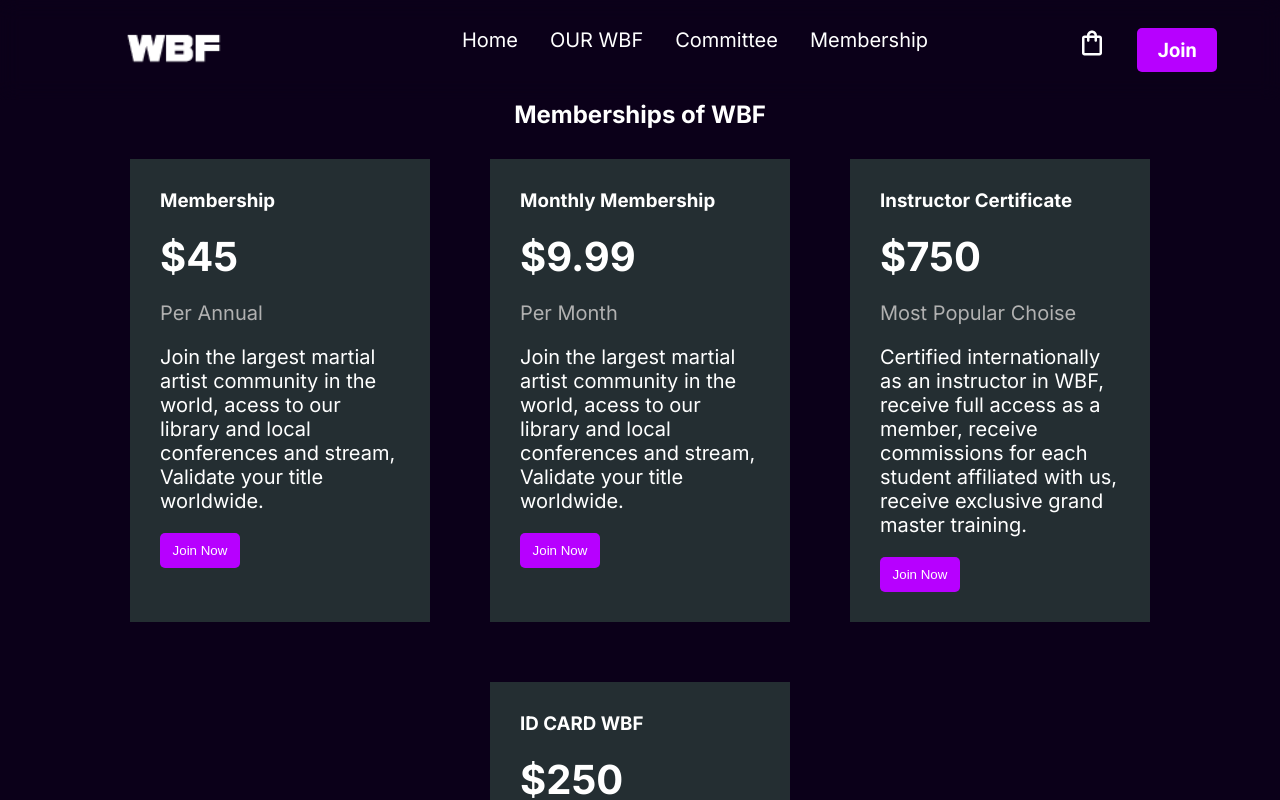
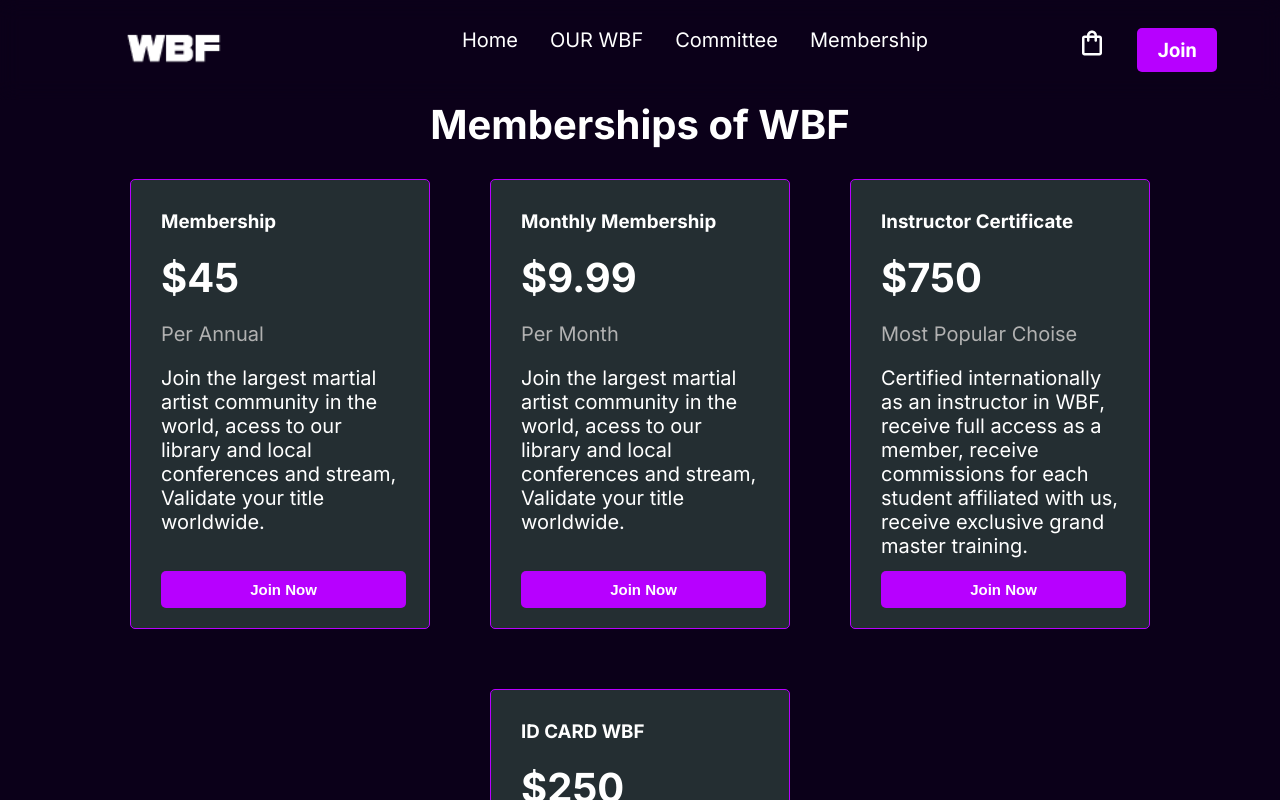
Before and after one commit to FerZva/world-bushido-federation-landingpage, a Next.js app: page /memberships in a window 1280 px wide. Shown: the top 800 px of the page. Built offline with nearby package versions, Linux system fonts and the light colour scheme.

Commit message:
New Styles

```diff
--- a/src/app/memberships/page.js
+++ b/src/app/memberships/page.js
@@ -54,7 +54,7 @@ function memberships() {
         <div className='container_membershippage-container_products-container'>
 
           <div className='container_membershippage-container_products-container_description'>
-            <h2>Memberships of WBF</h2>
+            <h2 className='container_membershippage-container_products-container_description_title'>Memberships of WBF</h2>
           </div>
 
           <div className="container_membershippage-container_products-container_card-container">
@@ -84,7 +84,7 @@ function memberships() {
                     },
                   }}
                 >
-                  <button>Join Now</button>
+                  <button className='container_membershippage-container_products-container_card-container_card_button'><strong>Join Now</strong></button>
                 </Link>
             </div>
 
@@ -114,7 +114,7 @@ function memberships() {
                     },
                   }}
                 >
-                  <button>Join Now</button>
+                  <button className='container_membershippage-container_products-container_card-container_card_button'><strong>Join Now</strong></button>
                 </Link>
             </div>
 
@@ -137,7 +137,7 @@ function memberships() {
                     },
                   }}
                 >
-                  <button>Join Now</button>
+                  <button className='container_membershippage-container_products-container_card-container_card_button'><strong>Join Now</strong></button>
                 </Link>
                 {/* <Link
                     href="https://buy.stripe.com/7sI9B5glGehL53y5kx"
@@ -164,7 +164,7 @@ function memberships() {
                     },
                   }}
                 >
-                  <button>Join Now</button>
+                  <button className='container_membershippage-container_products-container_card-container_card_button'><strong>Join Now</strong></button>
                 </Link>
                 {/* <Link
                     href="https://buy.stripe.com/6oEcNh0mI3D7brWdR4"
--- a/src/app/styles/styles.scss
+++ b/src/app/styles/styles.scss
@@ -306,7 +306,7 @@
     &_commite-introduction {
 
         &_description {
-            padding: 2rem;
+            padding: 2rem 2rem 4rem 8rem;
             &_title {
                 margin-bottom: 20px;
             }
@@ -541,6 +541,9 @@
             align-items: center;
 
             &_description {
+                &_title {
+                    font-size: 40px;
+                }
                 &_partnerlogo {
                     max-width: 500px;
                     &_image {
@@ -564,12 +567,16 @@
                 flex-wrap: wrap;
                 justify-content: center;
 
+
                 &_card {
                     max-width: 300px;
                     padding: 30px;
+                    height: 450px;
                     background-color: hsla(200,16%,17%,1);
                     margin: 30px;
-
+                    position: relative;
+                    border-radius: 5px;
+                    border: 1px solid rgb(183, 0, 255);
 
                     &_title, &_price, &_description,&_label {
                         margin-bottom: 20px;
@@ -583,6 +590,12 @@
                         color: rgb(177, 177, 177);
                     }
 
+                    &_button {
+                        position: absolute;
+                        width: 245px;
+                        bottom: 20px;
+                        font-size: 15px;
+                    }
                 }
             }
 
@@ -743,14 +756,14 @@
         display: flex;
         flex-direction: column;
         justify-content: center;
-        padding: 50px 0;
+        padding: 2rem 8rem 8rem 8rem;
 
         @media screen and (max-width: 1100px) {
            padding: 0;
         }
 
         &_image {
-            margin-bottom: 50px;
+            margin-bottom: 4rem;
             width: 500px;
             height: 500px;
             margin: 0 auto;
@@ -763,6 +776,7 @@
 
         &_description {
             &_paragraph {
+                margin-top: 4rem;
                 margin-bottom: 30px;
                 line-height: 25px;
             }
```
